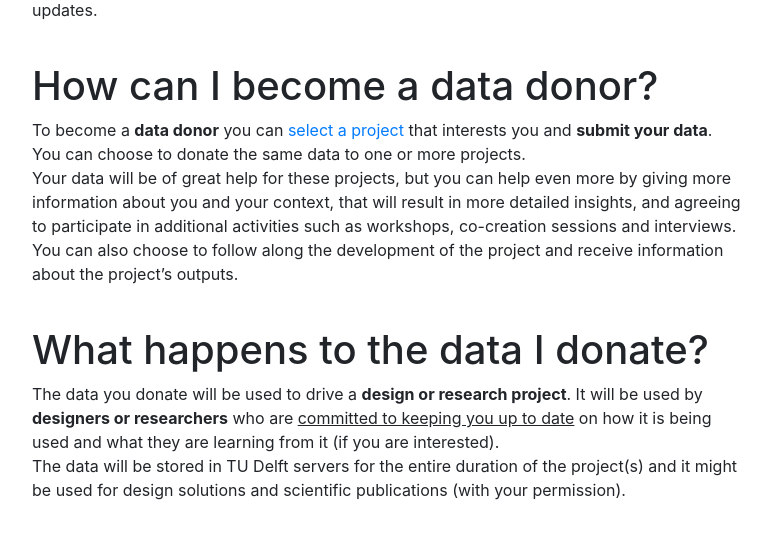
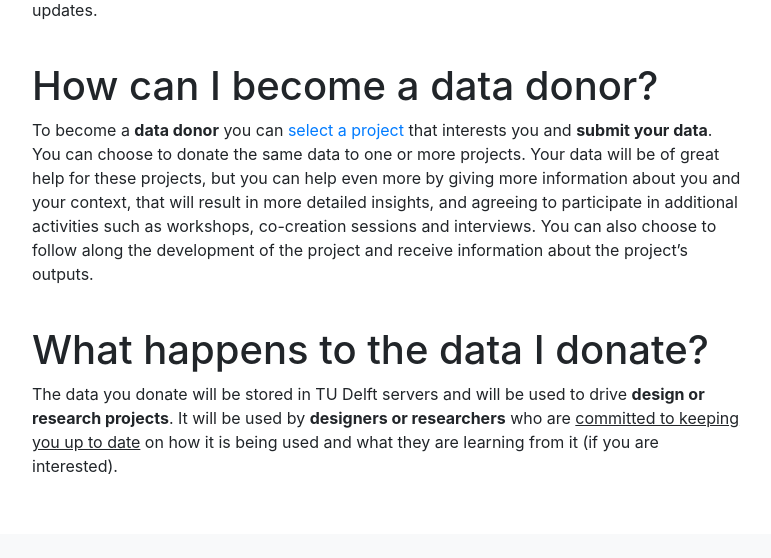
Before and after one commit to gomezago/data-donation, a Django app: page /about/ in a window 1280 px wide. Shown: the part 308-866 px from the top of the page, without its empty margins (253-1024 px from the left). After the commit the page ends 782 px from the top, so only its background shows below. Run offline with Django 3.2, Linux system fonts and the light colour scheme; some libraries are stand-ins or nearby versions.

Commit message:
Fix layout

```diff
--- a/causes/templates/cause_detail.html
+++ b/causes/templates/cause_detail.html
@@ -57,11 +57,11 @@
                 <div class="form-group">
                     <label>Upload data*:</label>
                     {{ form.data }}
-                    <small class="form-text text-muted">*This field is required. Your data will only be used and stored for this project.</small>
+                    <small class="form-text text-muted">*This field is required. The data will only be used and stored for this project.</small>
                 </div>
                 <div class="form-group">
                     {{ form.permission }} <label>I authorize this project to use the data*</label>
-                    <small class="form-text text-muted">*This field is required.</small>
+                    <small class="form-text text-muted">*This field is required. We need your permission to use this data.</small>
                 </div>
 
             <div class="form-row">
--- a/data_donation/templates/base.html
+++ b/data_donation/templates/base.html
@@ -1,7 +1,7 @@
 {% load static %}
 <link rel="stylesheet" href="https://stackpath.bootstrapcdn.com/bootstrap/4.1.3/css/bootstrap.min.css" integrity="sha384-MCw98/SFnGE8fJT3GXwEOngsV7Zt27NXFoaoApmYm81iuXoPkFOJwJ8ERdknLPMO" crossorigin="anonymous">
 <meta name="viewport" content="width=device-width, initial-scale=1">
-<nav class="navbar navbar-expand-lg navbar-light bg-light" style="background-color: mediumspringgreen">
+<nav class="navbar navbar-expand-lg navbar-light bg-light">
     <div class="container">
         <a class="navbar-brand" href="{% url 'pages_index' %}">
             <img src="{% static 'images/TULogo.png' %}" height="40"/>
--- a/pages/templates/pages_about.html
+++ b/pages/templates/pages_about.html
@@ -15,17 +15,15 @@
         <br>
         <h1>How can I become a data donor?</h1>
         <p>
-            To become a <b>data donor</b> you can <a href="{% url 'cause_index' %}">select a project</a> that interests you and <b>submit your data</b>. You can choose to donate the same data to one or more projects.<br>
+            To become a <b>data donor</b> you can <a href="{% url 'cause_index' %}">select a project</a> that interests you and <b>submit your data</b>. You can choose to donate the same data to one or more projects.
             Your data will be of great help for these projects, but you can help even more by giving more information about you and your context, that will result in more detailed insights, and agreeing to participate in additional activities such as workshops, co-creation sessions and interviews.
             You can also choose to follow along the development of the project and receive information about the project’s outputs.
         </p>
         <br>
         <h1>What happens to the data I donate?</h1>
         <p>
-            The data you donate will be used to drive a <b>design or research project</b>.
+            The data you donate will be stored in TU Delft servers and will be used to drive <b>design or research projects</b>.
             It will be used by <b>designers or researchers</b> who are <u>committed to keeping you up to date</u> on how it is being used and what they are learning from it (if you are interested).<br>
-            The data will be stored in TU Delft servers for the entire duration of the project(s) and it might be used for design solutions and scientific publications (with your permission).
-
         </p>
     </div>
     </section>
```
